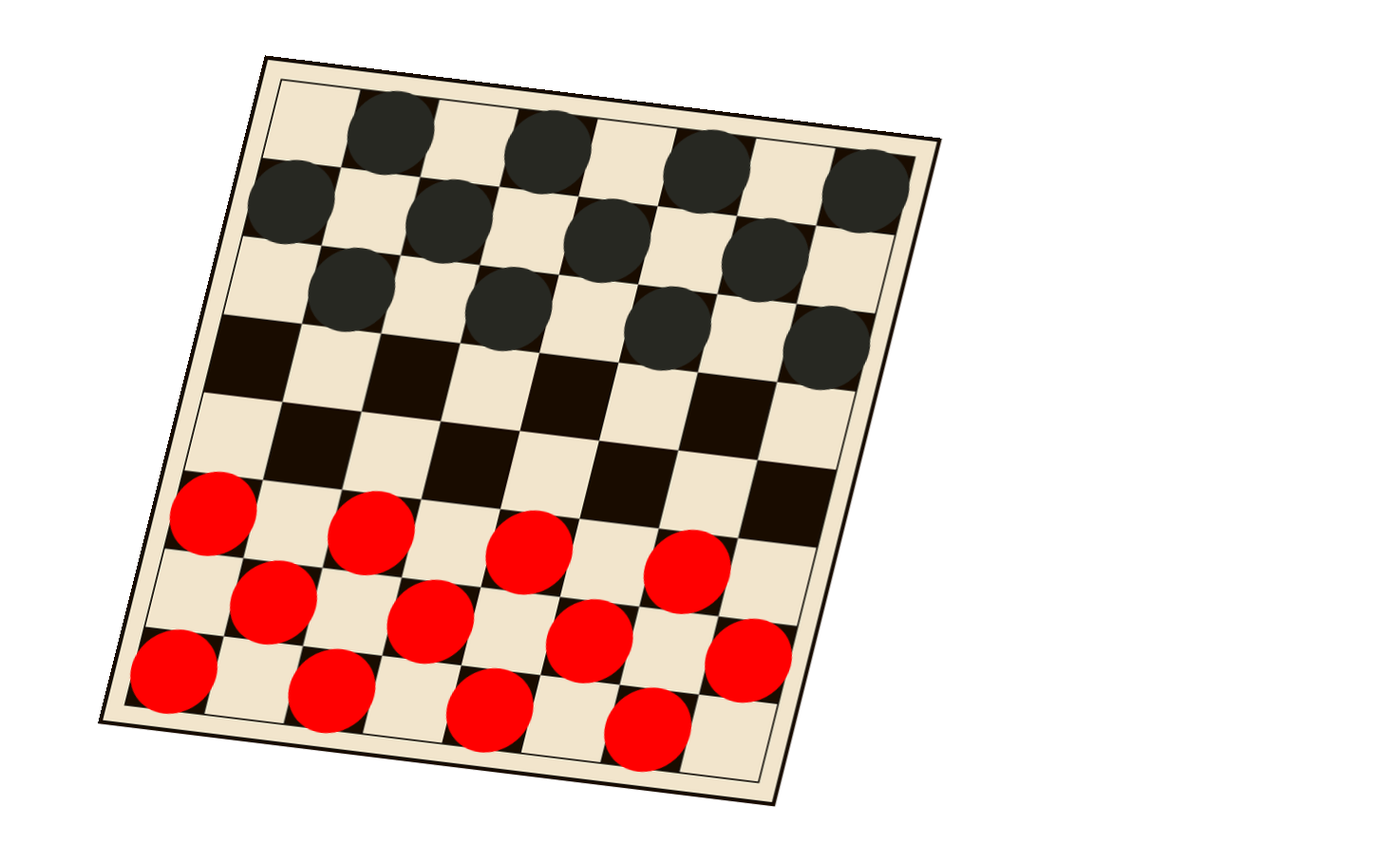
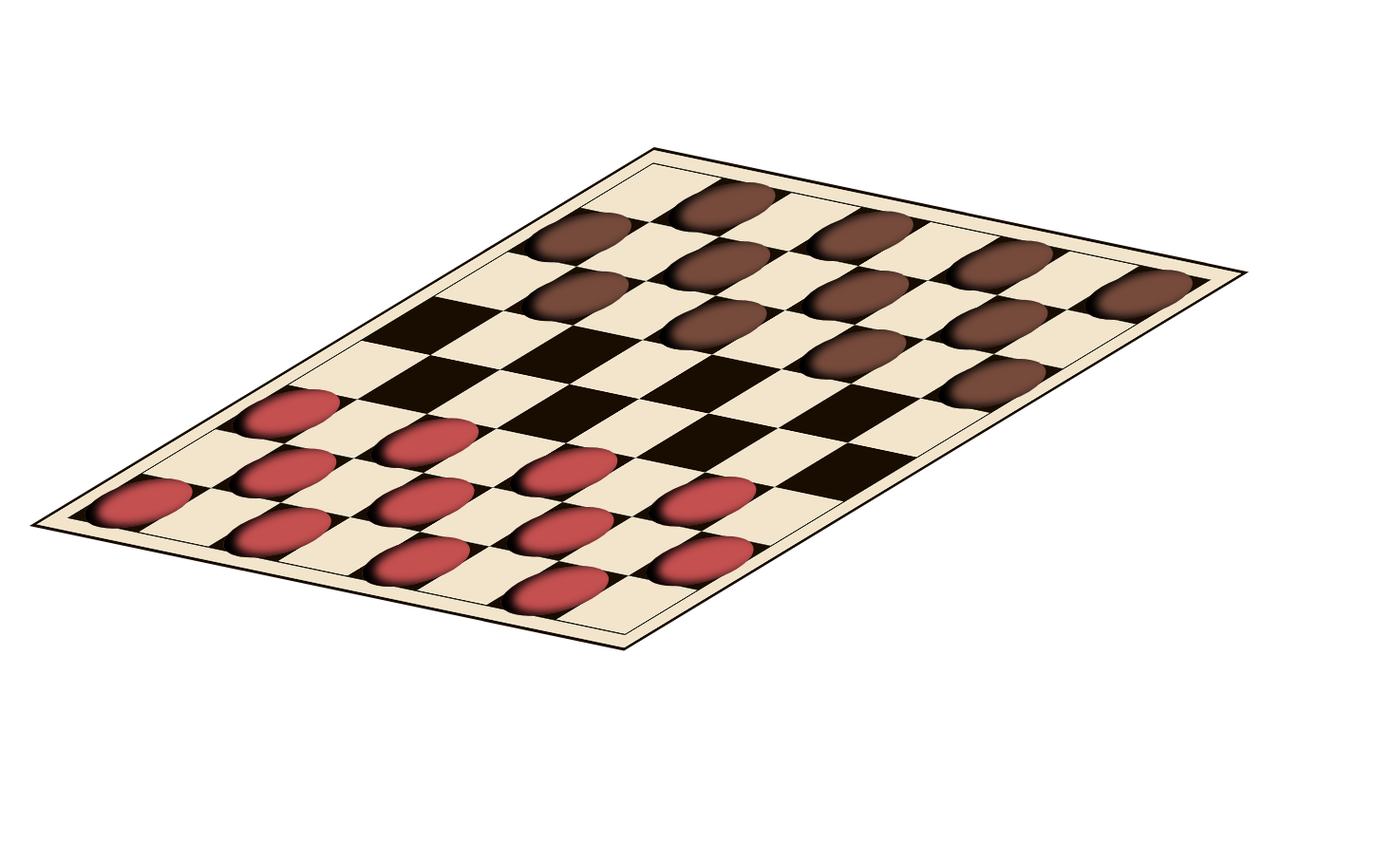
Before and after one commit to kateryna-lashtabega/chess, a plain HTML site: page index.html in a window 1280 px wide. Shown: the whole page at 95% size, 1468 px wide, since content can reach past the window. Drawn offline with Linux system fonts and the light colour scheme.

Commit message:
added shadow and changd rotation

```diff
--- a/css/style.css
+++ b/css/style.css
@@ -8,25 +8,23 @@ body{
 	margin: 100px auto 0;
 	width: 70%;
 	height: 80vh;
-	-webkit-transform: rotateX(-4deg) rotateZ(6deg) translateX(5px) translateY(5px) translateZ(1px) skewX(-8deg) skewY(1deg);
--moz-transform: rotateX(-4deg) rotateZ(6deg) translateX(5px) translateY(5px) translateZ(1px) skewX(-8deg) skewY(1deg);
--ms-transform: rotateX(-4deg) rotateZ(6deg) translateX(5px) translateY(5px) translateZ(1px) skewX(-8deg) skewY(1deg);
--o-transform: rotateX(-4deg) rotateZ(6deg) translateX(5px) translateY(5px) translateZ(1px) skewX(-8deg) skewY(1deg);
-transform: rotateX(-4deg) rotateZ(6deg) translateX(5px) translateY(5px) translateZ(1px) skewX(-8deg) skewY(1deg);
-
+	transform: scale(0.84,1) rotate(28deg)skew(-35deg,-18deg) translate(0,0);
+	-webkit-transform: scale(0.84,1) rotate(28deg)skew(-35deg,-18deg) translate(0,0);
+	-moz-transform: scale(0.84,1) rotate(28deg)skew(-35deg,-18deg) translate(0,0);
+	transform-origin: 85% 68%;
 }
 
 .chess {
- background-color: #272822;
+ background-color: #764B3C;
  position: absolute;
  border-radius: 50%;
   width: 90px;
  height: 90px;
-/* box-shadow: inset rgba(0,0,0,0.5);*/
+box-shadow: inset 6px -6px 10px 2px;
 }
 
 .red {
-	background-color: red;
+	background-color: #C55050;
 }
 
 .black1 {
```
